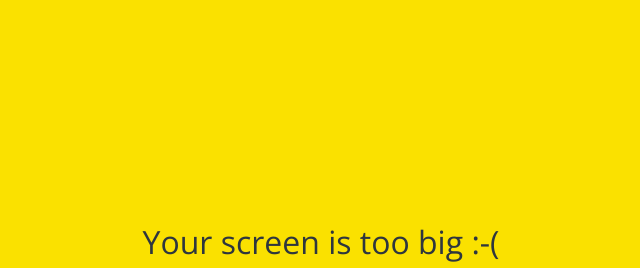
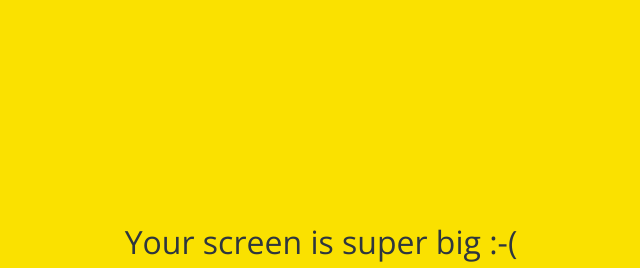
Before and after one commit to hyewon-han/kokoa-cloan-2023, a plain HTML site: page index.html in a window 1280 px wide. Shown: the part 158-426 px from the top of the page, without its empty margins (319-959 px from the left). Drawn offline with nearby package versions, Linux system fonts and the light colour scheme.

Commit message:
too -> super

```diff
--- a/index.html
+++ b/index.html
@@ -42,7 +42,7 @@
       <a href="#">Find Kokoa Account or Password</a>
     </form>
     <div id="no-mobile">
-      <span>Your screen is too big :-( </span>
+      <span>Your screen is super big :-( </span>
     </div>
     <script
       src="https://kit.fontawesome.com/5776ac29ed.js"
```
